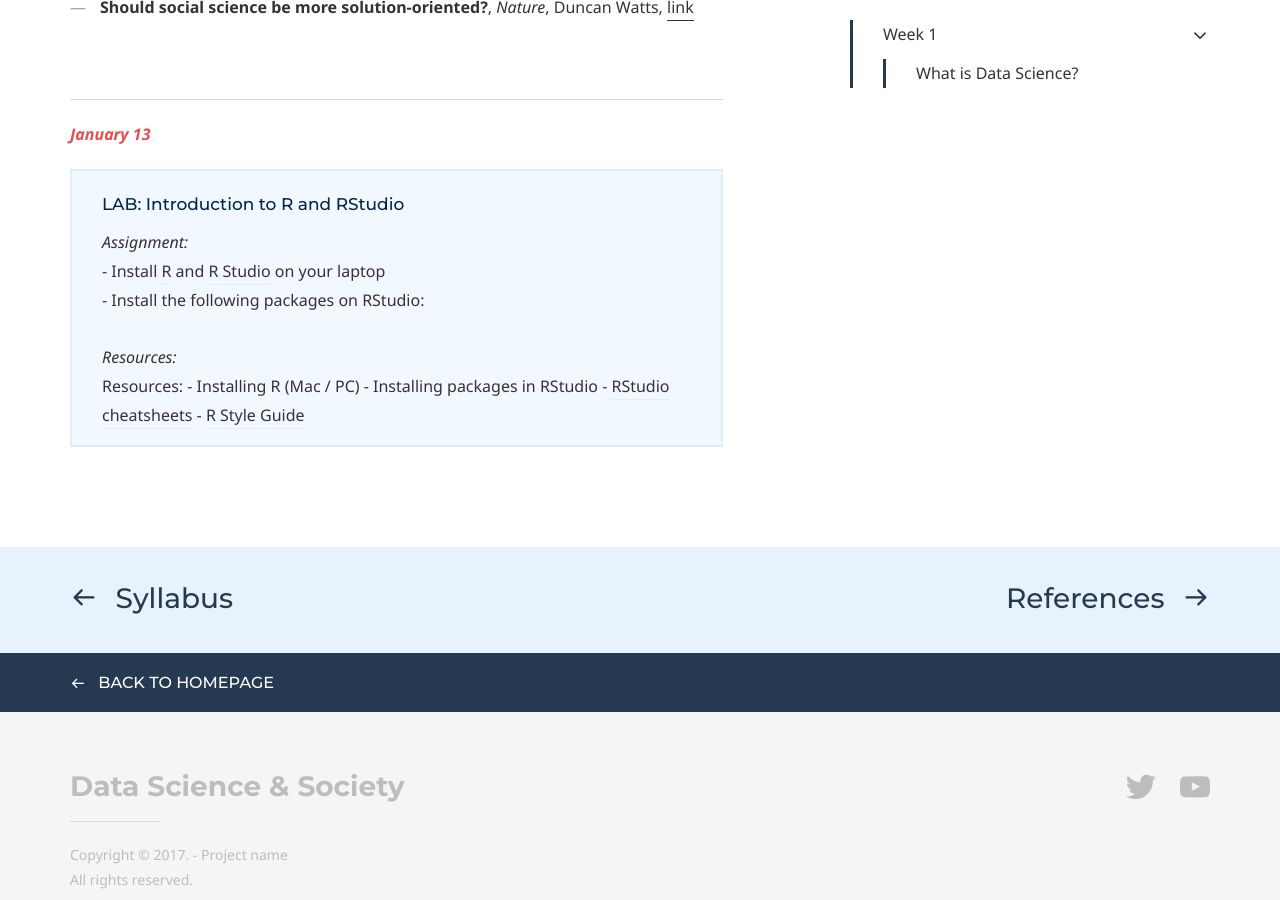
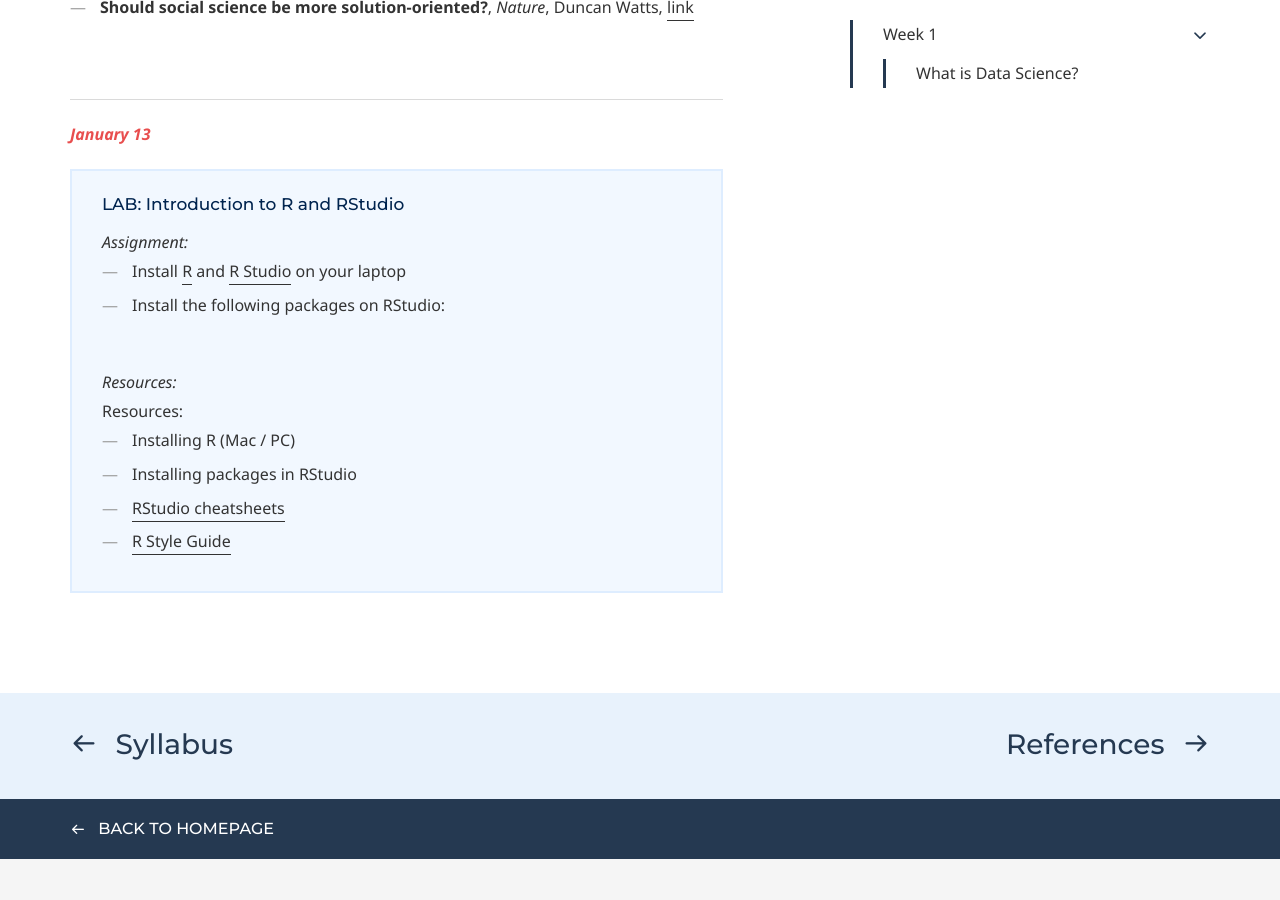
Before and after one commit to dssoc/dssoc.github.io, a Jekyll site: the page built from schedule.md, in a window 1280 px wide and 900 px high, scrolled down 1145 px. Built offline with Jekyll 4.4.1, drawn with Linux system fonts in a browser that asks for light colours; some web fonts are replaced.

Commit message:
update schedule

```diff
--- a/schedule.md
+++ b/schedule.md
@@ -44,14 +44,18 @@ page_nav:
 <div class="callout callout--info">
 <p><strong>LAB: Introduction to R and RStudio </strong></p>
 <i>Assignment:</i> <br/>
-- Install <a href = "cloud.r-project.org">R</a> and <a href = "https://www.rstudio.com/">R Studio</a> on your laptop <br/>
-- Install the following packages on RStudio: <br/>
+<ul>
+<li>Install <a href = "cloud.r-project.org">R</a> and <a href = "https://www.rstudio.com/">R Studio</a> on your laptop </li>
+<li>Install the following packages on RStudio: </li>
+</ul>
 <br/>
 
 <i>Resources:</i><br/>
 Resources:
-- Installing R (Mac / PC)
-- Installing packages in RStudio
-- <a href = "https://rstudio.com/resources/cheatsheets/">RStudio cheatsheets</a>
-- <a href = "https://style.tidyverse.org/">R Style Guide</a>
+<ul>
+  <li>Installing R (Mac / PC)</li>
+  <li>Installing packages in RStudio</li>
+  <li><a href = "https://rstudio.com/resources/cheatsheets/">RStudio cheatsheets</a></li>
+  <li><a href = "https://style.tidyverse.org/">R Style Guide</a> </li>
+</ul>
 </div>
```
